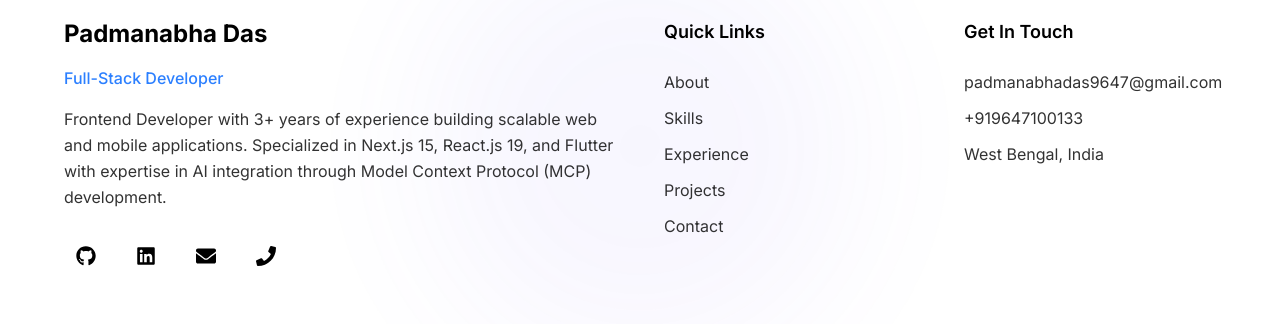
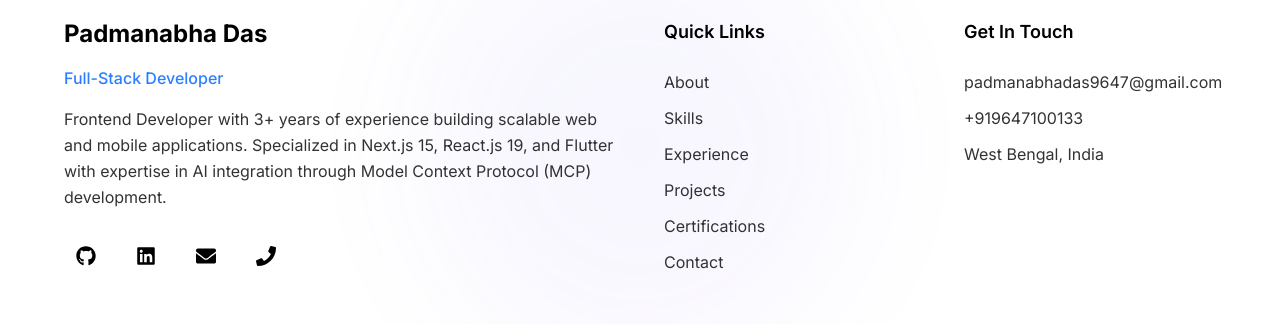
Before and after one commit to chayan-1906/Padmanabha-Portfolio, a Next.js app: page / in a window 1280 px wide. Shown: the part 7884-8208 px from the top of the page. Built offline with nearby package versions, Linux system fonts and the light colour scheme; no server answers.

Commit message:
made experience-section, contact-section, footer data-driven

```diff
--- a/src/components/about-section.tsx
+++ b/src/components/about-section.tsx
@@ -30,7 +30,7 @@ function AboutSection() {
 	};
 
 	return (
-		<section id={'about'} className={cn('pt-32 px-6 relative overflow-hidden')} style={{backgroundColor: 'rgb(var(--color-background))'}}>
+		<section id={SECTIONS.aboutSectionConfig.name.toLowerCase()} className={cn('pt-32 px-6 relative overflow-hidden')} style={{backgroundColor: 'rgb(var(--color-background))'}}>
 			{/* Background Elements */}
 			<div className={cn('absolute inset-0 overflow-hidden pointer-events-none')}>
 				<motion.div
--- a/src/components/certifications-section.tsx
+++ b/src/components/certifications-section.tsx
@@ -44,7 +44,7 @@ function CertificationsSection() {
 	};
 
 	return (
-		<section id={'certifications'} className={cn('py-32 px-6 relative overflow-hidden')} style={{backgroundColor: 'rgb(var(--color-background))'}}>
+		<section id={SECTIONS.certificationsSectionConfig.name.toLowerCase()} className={cn('py-32 px-6 relative overflow-hidden')} style={{backgroundColor: 'rgb(var(--color-background))'}}>
 			{/* Background Elements */}
 			<div className={cn('absolute inset-0 overflow-hidden pointer-events-none')}>
 				<motion.div
--- a/src/components/contact-section.tsx
+++ b/src/components/contact-section.tsx
@@ -2,9 +2,9 @@
 
 import React, {useState} from 'react';
 import {motion, Variants} from 'framer-motion';
-import {FaEnvelope, FaGithub, FaLinkedin, FaMapMarkerAlt, FaPaperPlane, FaPhone} from 'react-icons/fa';
+import {FaGithub, FaLinkedin, FaPaperPlane} from 'react-icons/fa';
 import {cn} from '@/lib/utils';
-import {PERSONAL_INFO, SECTIONS, SOCIAL_LINKS} from '@/constants';
+import {CONTACTS, SECTIONS, SOCIAL_LINKS} from '@/constants';
 
 function ContactSection() {
 	const [formData, setFormData] = useState({
@@ -79,32 +79,8 @@ function ContactSection() {
 		},
 	};
 
-	const contactMethods = [
-		{
-			icon: FaEnvelope,
-			label: 'Email',
-			value: PERSONAL_INFO.email,
-			href: `mailto:${PERSONAL_INFO.email}`,
-			color: 'text-red-500',
-		},
-		{
-			icon: FaPhone,
-			label: 'Phone',
-			value: PERSONAL_INFO.phone,
-			href: `tel:${PERSONAL_INFO.phone}`,
-			color: 'text-green-500',
-		},
-		{
-			icon: FaMapMarkerAlt,
-			label: 'Location',
-			value: PERSONAL_INFO.location,
-			href: '#',
-			color: 'text-blue-500',
-		},
-	];
-
 	return (
-		<section id={'contact'} className={cn('py-32 px-6 relative overflow-hidden')} style={{backgroundColor: 'rgb(var(--color-background))'}}>
+		<section id={SECTIONS.contactSectionConfig.name.toLowerCase()} className={cn('py-32 px-6 relative overflow-hidden')} style={{backgroundColor: 'rgb(var(--color-background))'}}>
 			{/* Background Elements */}
 			<div className={cn('absolute inset-0 overflow-hidden pointer-events-none')}>
 				<motion.div
@@ -143,26 +119,24 @@ function ContactSection() {
 					<motion.div variants={itemVariants} className={cn('space-y-8')}>
 						<div className={cn('p-8 rounded-2xl border border-opacity-20 backdrop-blur-sm')}
 						     style={{backgroundColor: 'rgba(var(--color-card), 0.5)', borderColor: 'rgba(var(--color-border), 0.3)'}}>
-							<h3 className={cn('text-2xl font-bold mb-6')} style={{color: 'rgb(var(--color-card-foreground))'}}>
-								Contact Information
-							</h3>
+							<h3 className={cn('text-2xl font-bold mb-6')} style={{color: 'rgb(var(--color-card-foreground))'}}>Contact Information</h3>
 							<div className={cn('space-y-6')}>
-								{contactMethods.map((method, index) => (
+								{CONTACTS.map((contact, index) => (
 									<motion.a
-										key={method.label}
-										href={method.href}
+										key={contact.label}
+										href={contact.href}
 										className={cn('flex items-center gap-4 p-4 rounded-xl transition-all duration-300 hover:bg-opacity-50')}
 										style={{backgroundColor: 'rgba(var(--color-secondary), 0.3)'}}
 										whileHover={{scale: 1.02, x: 8}}
-										target={method.href.startsWith('http') ? '_blank' : '_self'}
-										rel={method.href.startsWith('http') ? 'noopener noreferrer' : ''}
+										target={contact.href.startsWith('http') ? '_blank' : '_self'}
+										rel={contact.href.startsWith('http') ? 'noopener noreferrer' : ''}
 									>
 										<div className={cn('p-3 rounded-full bg-gradient-to-br from-blue-500 to-purple-500 text-white')}>
-											<method.icon className={cn('w-5 h-5')}/>
+											<contact.icon className={cn('w-5 h-5')}/>
 										</div>
 										<div>
-											<p className={cn('text-sm opacity-80')} style={{color: 'rgb(var(--color-card-foreground))'}}>{method.label}</p>
-											<p className={cn('font-medium')} style={{color: 'rgb(var(--color-card-foreground))'}}>{method.value}</p>
+											<p className={cn('text-sm opacity-80')} style={{color: 'rgb(var(--color-card-foreground))'}}>{contact.label}</p>
+											<p className={cn('font-medium')} style={{color: 'rgb(var(--color-card-foreground))'}}>{contact.value}</p>
 										</div>
 									</motion.a>
 								))}
--- a/src/components/footer.tsx
+++ b/src/components/footer.tsx
@@ -3,29 +3,21 @@
 import {motion} from 'framer-motion';
 import {FaArrowUp, FaEnvelope, FaGithub, FaHeart, FaLinkedin, FaPhone} from 'react-icons/fa';
 import {cn} from '@/lib/utils';
-import {PERSONAL_INFO, SOCIAL_LINKS} from '@/constants';
+import {PERSONAL_INFO, SECTIONS, SOCIAL_LINKS} from '@/constants';
 
 function Footer() {
-	const scrollToTop = () => {
-		window.scrollTo({top: 0, behavior: 'smooth'});
-	};
-
 	const currentYear = new Date().getFullYear();
 
-	const navLinks = [
-		{name: 'About', href: '#about'},
-		{name: 'Skills', href: '#skills'},
-		{name: 'Experience', href: '#experience'},
-		{name: 'Projects', href: '#projects'},
-		{name: 'Contact', href: '#contact'},
-	];
+	const scrollToTop = () => window.scrollTo({top: 0, behavior: 'smooth'});
 
 	const scrollToSection = (href: string) => {
-		const element = document.querySelector(href);
-		if (element) {
-			element.scrollIntoView({behavior: 'smooth'});
-		}
-	};
+		setTimeout(() => {
+			const element = document.querySelector(href);
+			if (element) {
+				element.scrollIntoView({behavior: 'smooth'});
+			}
+		}, 100);
+	}
 
 	return (
 		<footer className={cn('relative py-16 px-6 border-t border-opacity-20')} style={{backgroundColor: 'rgb(var(--color-background))', borderColor: 'rgba(var(--color-border), 0.2)'}}>
@@ -38,11 +30,7 @@ function Footer() {
 						rotate: [0, 360],
 						scale: [1, 1.2, 1],
 					}}
-					transition={{
-						duration: 20,
-						repeat: Infinity,
-						ease: 'linear',
-					}}
+					transition={{duration: 20, repeat: Infinity, ease: 'linear'}}
 				/>
 			</div>
 
@@ -51,13 +39,9 @@ function Footer() {
 					{/* About Column */}
 					<motion.div initial={{opacity: 0, y: 20}} whileInView={{opacity: 1, y: 0}} className={cn('lg:col-span-2 space-y-6')}>
 						<div>
-							<h3 className={cn('text-2xl font-bold mb-4')} style={{color: 'rgb(var(--color-foreground))'}}>
-								{PERSONAL_INFO.name}
-							</h3>
+							<h3 className={cn('text-2xl font-bold mb-4')} style={{color: 'rgb(var(--color-foreground))'}}>{PERSONAL_INFO.name}</h3>
 							<p className={cn('text-blue-500 font-medium mb-4')}>{PERSONAL_INFO.title}</p>
-							<p className={cn('opacity-80 leading-relaxed')} style={{color: 'rgb(var(--color-foreground))'}}>
-								{PERSONAL_INFO.description}
-							</p>
+							<p className={cn('opacity-80 leading-relaxed')} style={{color: 'rgb(var(--color-foreground))'}}>{PERSONAL_INFO.description}</p>
 						</div>
 						<div className={cn('flex items-center gap-4')}>
 							{SOCIAL_LINKS.map((link) => {
@@ -91,15 +75,15 @@ function Footer() {
 					<motion.div initial={{opacity: 0, y: 20}} whileInView={{opacity: 1, y: 0}} transition={{delay: 0.2}} className={cn('space-y-6')}>
 						<h4 className={cn('text-lg font-semibold')} style={{color: 'rgb(var(--color-foreground))'}}>Quick Links</h4>
 						<div className={cn('space-y-3')}>
-							{navLinks.map((link) => (
+							{Object.values(SECTIONS).map((section) => (
 								<motion.button
-									key={link.name}
-									onClick={() => scrollToSection(link.href)}
+									key={section.name}
+									onClick={() => scrollToSection(`#${section.name.toLowerCase()}`)}
 									className={cn('block text-left opacity-80 transition-all duration-300 hover:opacity-100 hover:text-blue-500')}
 									style={{color: 'rgb(var(--color-foreground))'}}
 									whileHover={{x: 4}}
 								>
-									{link.name}
+									{section.name}
 								</motion.button>
 							))}
 						</div>
@@ -170,10 +154,7 @@ function Footer() {
 						whileTap={{scale: 0.95}}
 					>
 						<span>Back to Top</span>
-						<motion.div
-							animate={{y: [0, -2, 0]}}
-							transition={{duration: 1.5, repeat: Infinity, ease: 'easeInOut'}}
-						>
+						<motion.div animate={{y: [0, -2, 0]}} transition={{duration: 1.5, repeat: Infinity, ease: 'easeInOut'}}>
 							<FaArrowUp className={cn('w-4 h-4')}/>
 						</motion.div>
 					</motion.button>
--- a/src/components/projects-section.tsx
+++ b/src/components/projects-section.tsx
@@ -37,7 +37,7 @@ function ProjectsSection({projects}: ProjectsSectionProps) {
 	};
 
 	return (
-		<section id={'projects'} className={cn('pt-32 pb-24 px-6 relative overflow-hidden')} style={{backgroundColor: 'rgb(var(--color-background))'}}>
+		<section id={SECTIONS.projectsSectionConfig.name.toLowerCase()} className={cn('pt-32 pb-24 px-6 relative overflow-hidden')} style={{backgroundColor: 'rgb(var(--color-background))'}}>
 			{/* Floating Elements */}
 			<div className={cn('absolute inset-0 overflow-hidden pointer-events-none')}>
 				<motion.div
--- a/src/components/skills-section.tsx
+++ b/src/components/skills-section.tsx
@@ -43,7 +43,7 @@ function SkillsSection() {
 	};
 
 	return (
-		<section id={'skills'} className={cn('pt-32 pb-24 px-6 relative overflow-hidden')} style={{backgroundColor: 'rgb(var(--color-background))'}}>
+		<section id={SECTIONS.skillsSectionConfig.name.toLowerCase()} className={cn('pt-32 pb-24 px-6 relative overflow-hidden')} style={{backgroundColor: 'rgb(var(--color-background))'}}>
 			{/* Background Elements */}
 			<div className={cn('absolute inset-0 overflow-hidden pointer-events-none')}>
 				<motion.div
--- a/src/constants/index.ts
+++ b/src/constants/index.ts
@@ -1,5 +1,5 @@
 import {SiFirebase, SiFlutter, SiMongodb, SiNextdotjs, SiTailwindcss, SiTypescript} from "react-icons/si";
-import {FaBriefcase, FaCalendarAlt, FaCode, FaDatabase, FaGitAlt, FaMobile, FaNodeJs, FaReact, FaTools} from "react-icons/fa";
+import {FaBriefcase, FaCalendarAlt, FaCode, FaDatabase, FaEnvelope, FaGitAlt, FaMapMarkerAlt, FaMobile, FaNodeJs, FaPhone, FaReact, FaTools} from "react-icons/fa";
 
 export const PERSONAL_INFO = {
 	name: 'Padmanabha Das',
@@ -69,29 +69,6 @@ export const TECH_STACK = [
 	'Node.js',
 	'AI Integration',
 	'MCP Development',
-];
-
-export const SOCIAL_LINKS = [
-	{
-		name: 'GitHub',
-		url: PERSONAL_INFO.github,
-		icon: 'Github',
-	},
-	{
-		name: 'LinkedIn',
-		url: PERSONAL_INFO.linkedin,
-		icon: 'Linkedin',
-	},
-	{
-		name: 'Email',
-		url: `mailto:${PERSONAL_INFO.email}`,
-		icon: 'Mail',
-	},
-	{
-		name: 'Phone',
-		url: `tel:${PERSONAL_INFO.phone}`,
-		icon: 'Phone',
-	},
 ];
 
 export const COLLABORATORS = {
@@ -179,9 +156,11 @@ export const SKILLS = {
 export const WORK_EXPERIENCE = [
 	{
 		company: 'CouchConcerts',
+		icon: '🎵',
 		logo: 'https://files.couchconcerts.com/public_facing_assets/logos/CouchConcerts_Blue_Background_Square.png',
 		location: 'Remote',
 		period: 'Mar 2023 – Present',
+		color: 'from-blue-500 to-cyan-500',
 		roles: [
 			{
 				title: 'Freelancer - Flutter & Next.js Developer',
@@ -204,9 +183,11 @@ export const WORK_EXPERIENCE = [
 	},
 	{
 		company: 'Remix Labs',
+		icon: '🧪',
 		logo: 'https://pbs.twimg.com/profile_images/1628147936214368258/AiYLTdSG_400x400.jpg',
 		location: 'Remote',
 		period: 'Mar 2023 – Present',
+		color: 'from-purple-500 to-pink-500',
 		roles: [
 			{
 				title: 'Product Analyst',
@@ -236,8 +217,10 @@ export const WORK_EXPERIENCE = [
 	},
 	{
 		company: 'Skywa Solutions',
+		icon: '🚀',
 		location: 'Hyderabad, India',
 		period: 'Sep 2021 – Feb 2023',
+		color: 'from-green-500 to-emerald-500',
 		roles: [
 			{
 				title: 'Associate Software Engineer',
@@ -273,9 +256,11 @@ export const WORK_EXPERIENCE = [
 	},
 	{
 		company: 'HighRadius',
+		icon: '⚡',
 		logo: 'https://cdn.prod.website-files.com/6640cd28f51f13175e577c05/664e0093d9e2a82b937fbe15_acc0a1b6-efaa-5a44-80eb-7c325b3ade71.svg',
 		location: 'Bhubaneswar, India',
 		period: 'Jan 2021 – Sep 2021',
+		color: 'from-orange-500 to-red-500',
 		roles: [
 			{
 				title: 'Automation Engineer',
@@ -369,5 +354,49 @@ export const CERTIFICATIONS = [
 	},
 ];
 
+export const CONTACTS = [
+	{
+		icon: FaEnvelope,
+		label: 'Email',
+		value: PERSONAL_INFO.email,
+		href: `mailto:${PERSONAL_INFO.email}`,
+	},
+	{
+		icon: FaPhone,
+		label: 'Phone',
+		value: PERSONAL_INFO.phone,
+		href: `tel:${PERSONAL_INFO.phone}`,
+	},
+	{
+		icon: FaMapMarkerAlt,
+		label: 'Location',
+		value: PERSONAL_INFO.location,
+		href: '#',
+	},
+];
+
+export const SOCIAL_LINKS = [
+	{
+		name: 'GitHub',
+		url: PERSONAL_INFO.github,
+		icon: 'Github',
+	},
+	{
+		name: 'LinkedIn',
+		url: PERSONAL_INFO.linkedin,
+		icon: 'Linkedin',
+	},
+	{
+		name: 'Email',
+		url: `mailto:${PERSONAL_INFO.email}`,
+		icon: 'Mail',
+	},
+	{
+		name: 'Phone',
+		url: `tel:${PERSONAL_INFO.phone}`,
+		icon: 'Phone',
+	},
+];
+
 // https://docs.google.com/spreadsheets/d/1Yvqssmy6c7LVbg7M_-dDbMQ-1_OOEJyo1N-DpTbV7dg
 export const CONTACT_SUBMISSION_SPREADSHEET_ID = '1Yvqssmy6c7LVbg7M_-dDbMQ-1_OOEJyo1N-DpTbV7dg';
```
Also changed, not shown: src/components/experience-section.tsx (+5 -26 lines).
